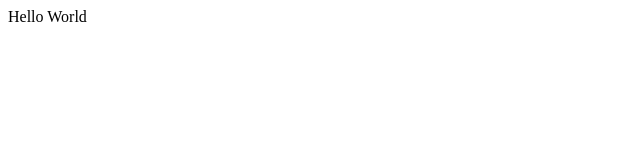
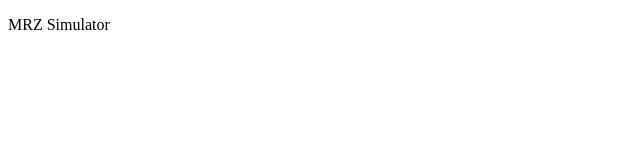
Before and after one commit to lollipop-onl/mrz.lollipop.onl, a React (Vite) app: page / in a window 1280 px wide. Shown: the top 160 px of the page, without its empty margins (0-640 px from the left). Built offline with nearby package versions, Linux system fonts and the light colour scheme.

Commit message:
✨ setup react

```diff
--- a/index.html
+++ b/index.html
@@ -5,7 +5,7 @@
   <meta name="viewport" content="width=device-width, initial-scale=1.0">
   <title>Passport MRZ Simulator</title>
 </head>
-<body>
+<body class="font-body antialiased bg-slate-100">
   <div id="root"></div>
   <script type="module" src="/src/main.tsx"></script>
 </body>
--- /dev/null
+++ b/src/App.tsx
@@ -0,0 +1,7 @@
+export const App: React.FC = () => {
+  return (
+    <div>
+      <p>MRZ Simulator</p>
+    </div>
+  );
+};
--- a/src/main.tsx
+++ b/src/main.tsx
@@ -1,5 +1,6 @@
 import { createRoot } from "react-dom/client";
 import "tailwindcss/tailwind.css";
+import { App } from "./App";
 
 const root = document.getElementById("root")!;
-createRoot(root).render(<div>Hello World</div>);
+createRoot(root).render(<App />);
--- a/tailwind.config.js
+++ b/tailwind.config.js
@@ -2,7 +2,11 @@
 export default {
   content: ["index.html", "src/**/*.{ts,tsx}"],
   theme: {
-    extend: {},
+    extend: {
+      fontFamily: {
+        body: ["IBM Plex Sans JP", "sans-serif"],
+      },
+    },
   },
   plugins: [],
 };
```
